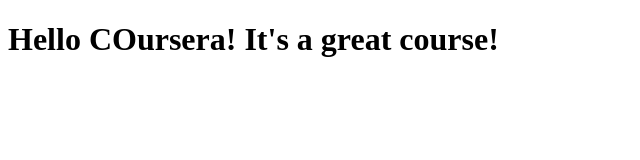
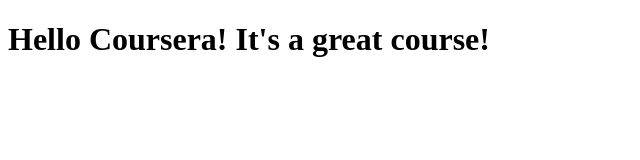
Before and after one commit to AarshKamboj/Coursera-Test, a plain HTML site: page site/Index.html in a window 1280 px wide. Shown: the whole page, without its empty margins (0-640 px from the left). Drawn offline with Linux system fonts and the light colour scheme.

```diff
--- a/site/Index.html
+++ b/site/Index.html
@@ -4,6 +4,6 @@
         <title>Hello Coursera!</title>
     </head>
     <body>
-        <h1>Hello COursera! It's a great course!</h1>
+        <h1>Hello Coursera! It's a great course!</h1>
     </body>
 </html>
```
